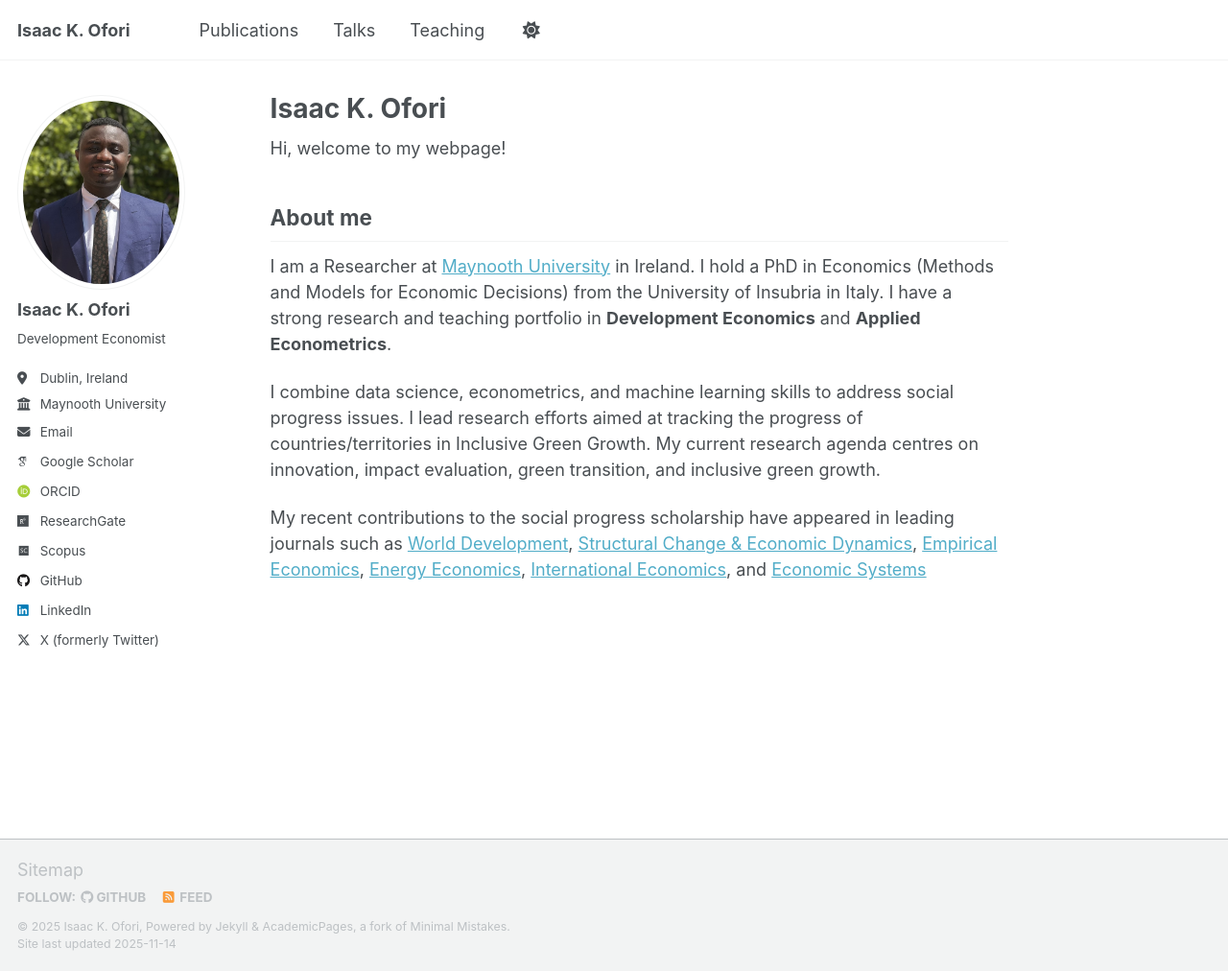
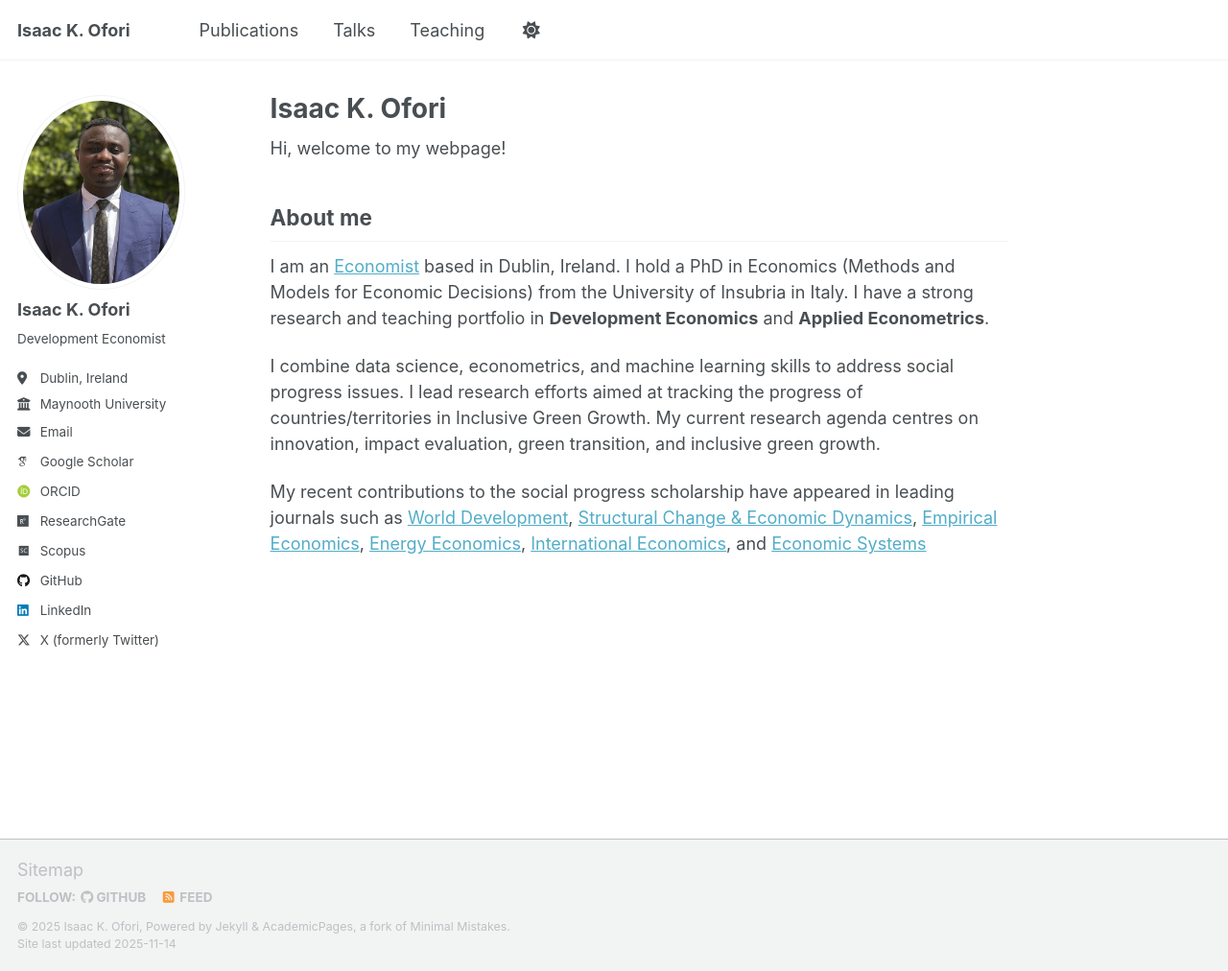
Before and after one commit to ikofori/ikofori.github.io, a Jekyll site: the page built from _pages/about.md, in a window 1280 px wide and 1012 px high. Shown: the whole window at 96% size. Built offline with Jekyll 4.4.1, drawn with Linux system fonts in a browser that asks for light colours; some web fonts are replaced; a script that is not in the unit is left out.

Commit message:
Update about.md

```diff
--- a/_pages/about.md
+++ b/_pages/about.md
@@ -12,7 +12,7 @@ Hi, welcome to my webpage!
 
 ## About me
 
-I am a Researcher at [Maynooth University](https://www.maynoothuniversity.ie/) in Ireland. I hold a PhD in Economics (Methods and Models for Economic Decisions) from the University of Insubria in Italy. I have a strong research and teaching portfolio in **Development Economics** and **Applied Econometrics**.
+I am an [Economist](https://ikofori.github.io/) based in Dublin, Ireland. I hold a PhD in Economics (Methods and Models for Economic Decisions) from the University of Insubria in Italy. I have a strong research and teaching portfolio in **Development Economics** and **Applied Econometrics**.
 
 I combine data science, econometrics, and machine learning skills to address social progress issues. I lead research efforts aimed at tracking the progress of countries/territories in Inclusive Green Growth. My current research agenda centres on innovation, impact evaluation, green transition, and inclusive green growth.
 
```
